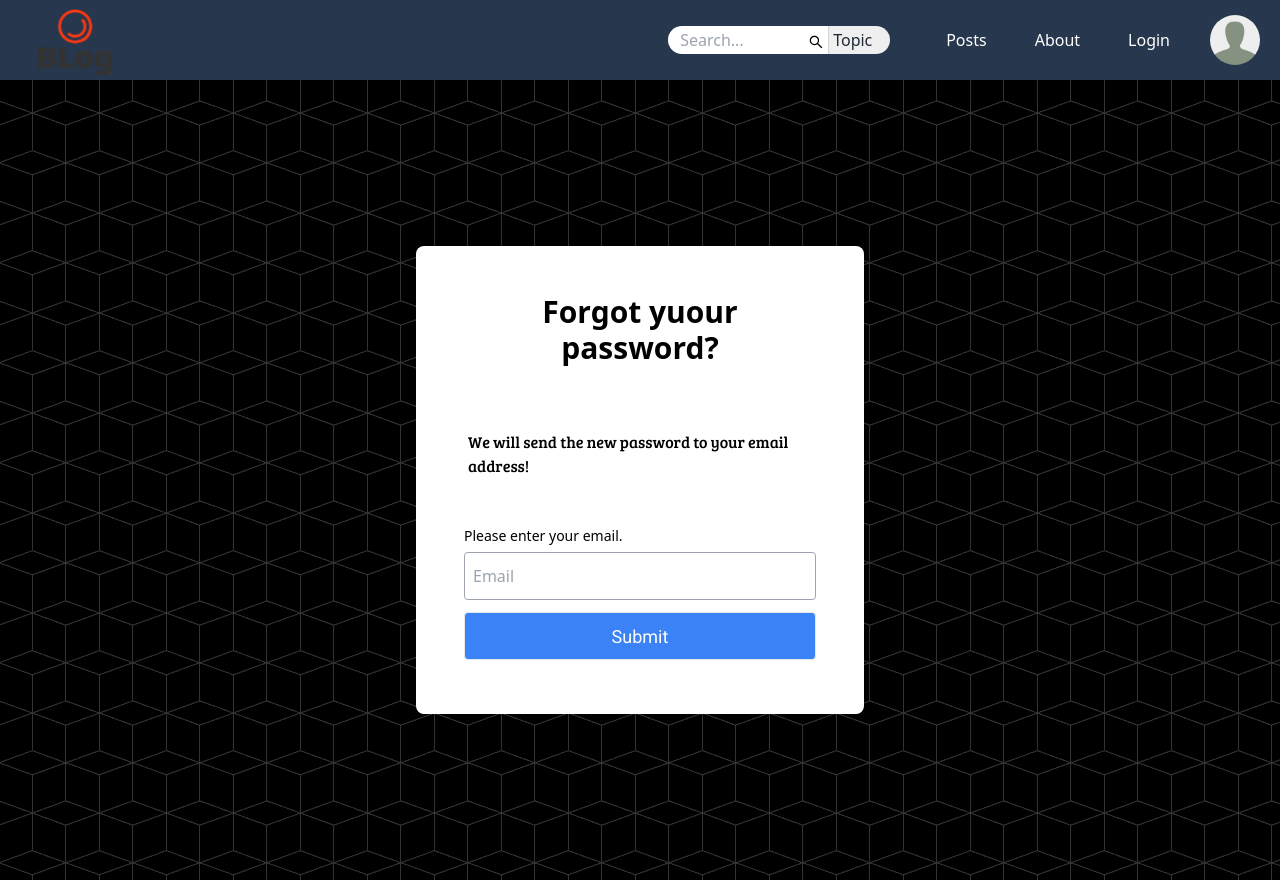
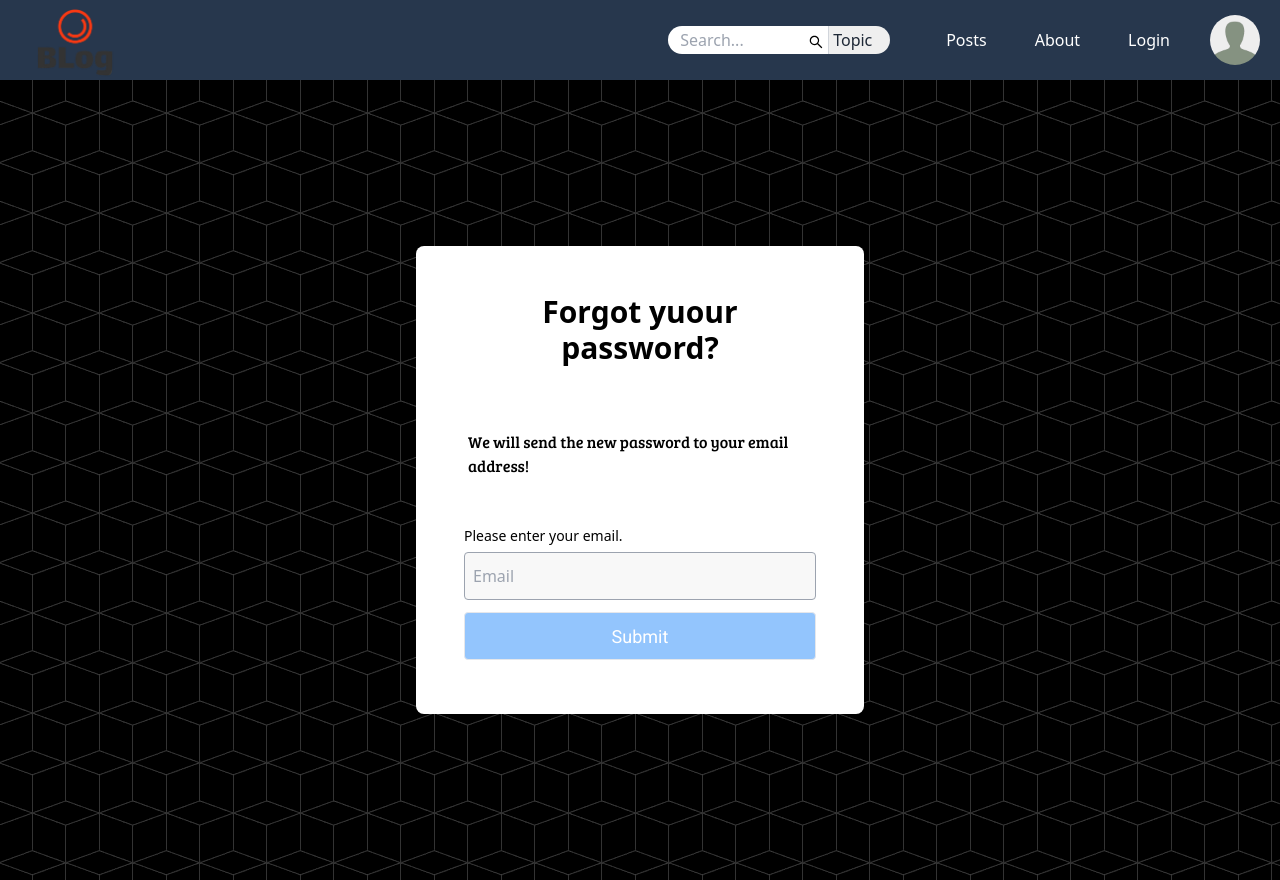
Before and after one commit to jimkk159/Blog, a React (Create React App) app in the folder frontend/: page /forgot_password in a window 1280 px wide. Built offline with nearby package versions, Linux system fonts and the light colour scheme; a web font is replaced by a local one.

Commit message:
feat: forgotpassword form

```diff
--- a/frontend/src/routes/pages/Auth/ForgotPassword.jsx
+++ b/frontend/src/routes/pages/Auth/ForgotPassword.jsx
@@ -1,30 +1,39 @@
+import validator from "validator";
 import { Form, redirect } from "react-router-dom";
 
+import Input from "../../../components/UI/Input";
+import useForm from "../../../hooks/form-hook";
+
 function ForgotPassword() {
+  const { formState, inputHandler } = useForm(
+    { email: { value: "", isValid: false } },
+    false
+  );
+
   return (
     <div className="flex h-screen w-screen items-center justify-center">
       <Form
         method="post"
         className="flex w-[448px] flex-col justify-center rounded-lg bg-white p-12 text-black"
       >
-        <p className="text-center text-3xl font-bold">
-          Forgot yuour password?
-        </p>
+        <p className="text-center text-3xl font-bold">Forgot yuour password?</p>
         <p className="mt-16 pl-[4px] font-bree-serif text-base">{`We will send the new password to your email address!`}</p>
         <label
           htmlFor="email"
-          className="text-sm mt-12"
+          className="mt-12 text-sm"
         >{`Please enter your email.`}</label>
-        <input
+        <Input
           type="email"
           name="email"
-          required
-          className="m-0 my-1.5 box-border h-12 overflow-ellipsis rounded border border-gray-400 px-2 py-2.5 text-base focus:outline-gray-400"
           placeholder="Email"
+          errorMessage={"Please enter a valid email."}
+          onInput={inputHandler}
+          validators={validator.isEmail}
         />
         <button
           type="submit"
-          className="m-0 my-1.5 box-border h-12 rounded border bg-blue-500 px-2 py-2.5 text-center font-roboto text-lg text-white"
+          disabled={!formState.isValid}
+          className="m-0 my-1.5 box-border h-12 rounded border bg-blue-500 px-2 py-2.5 text-center font-roboto text-lg text-white disabled:bg-blue-300"
         >
           Submit
         </button>
```
